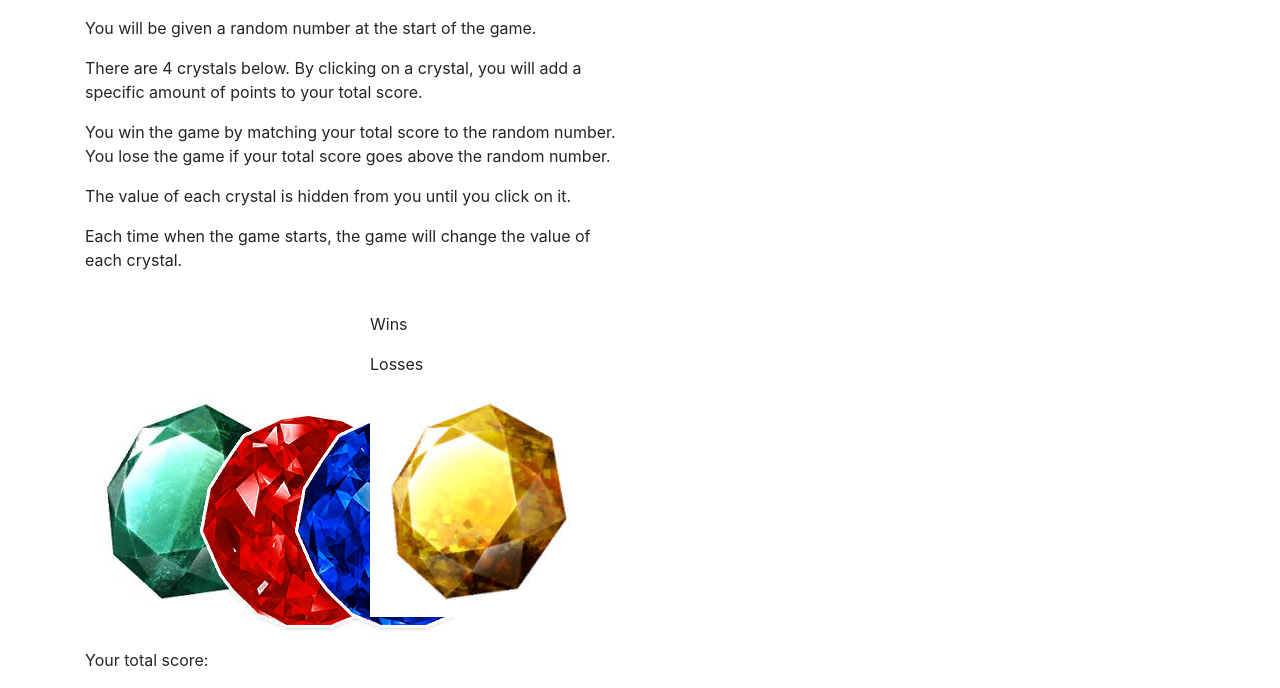
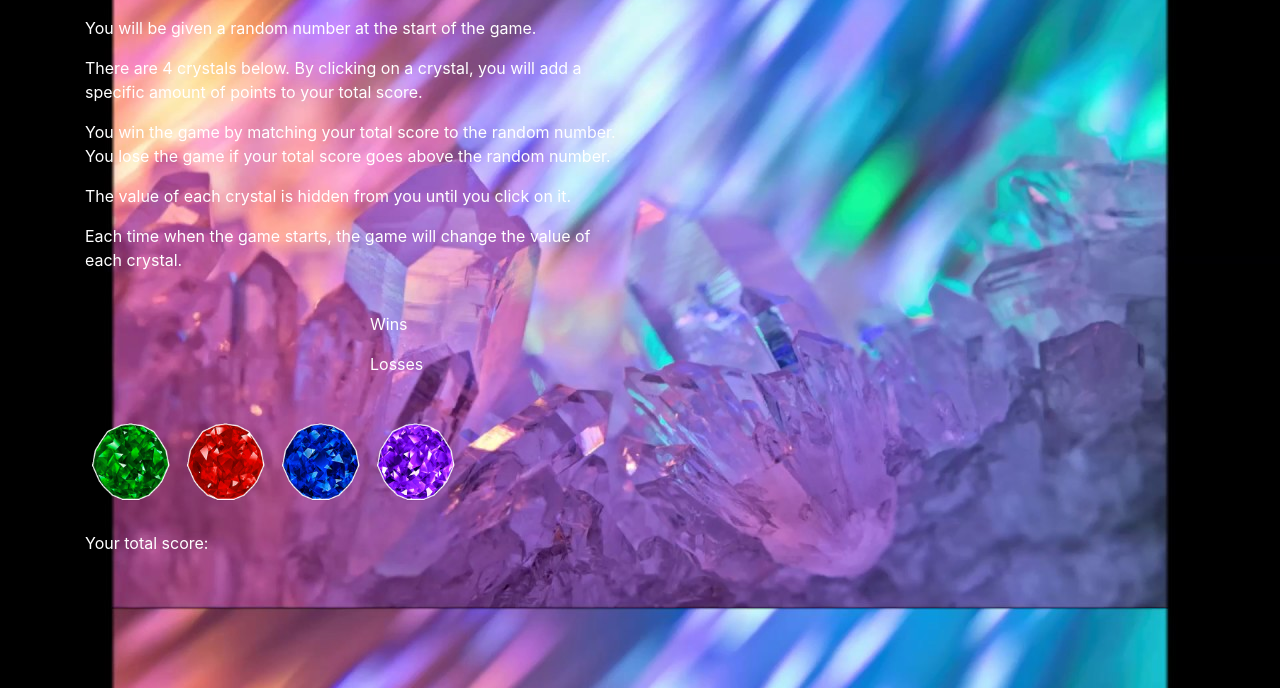
Before and after one commit to zirris512/unit-4-game, a plain HTML site: page index.html in a window 1280 px wide. Shown: the part 112-800 px from the top of the page. Drawn offline with nearby package versions, Linux system fonts and the light colour scheme.

Commit message:
updated images, modified css

```diff
--- a/assets/css/style.css
+++ b/assets/css/style.css
@@ -0,0 +1,17 @@
+p {
+    color: white;
+}
+
+h1 {
+    color: aquamarine;
+}
+
+img {
+    max-width: 140%;
+    max-height: 140%;
+}
+
+body {
+    background-image: url("crystal_background.jpg");
+    background-size: 100%;
+}
--- a/index.html
+++ b/index.html
@@ -9,6 +9,7 @@
     </head>
     <body>
         <script type="text/javascript" src="https://cdnjs.cloudflare.com/ajax/libs/jquery/3.2.1/jquery.min.js"></script>
+        <script type="text/javascript" src="assets/javascript/game.js"></script>
         <div class="container">
             <div class="row">
                 <div class="col-lg-4 crystal-title">
@@ -28,27 +29,27 @@
 
             <div class="row">
                 <div class="col-lg-3 ran-num">
-                    <h2><span id="random-number"></span></h2>
+                    <p><span id="random-number"></span></p>
                 </div>
                 <div class="col-lg-1 score">
                     <p>Wins <span id="number-wins"></span></p>
                     <p>Losses <span id="number-loss"></span></p>
                 </div>
-            </div>
+            </div><br>
             <div class="row">
                 <div class="col-lg-1">
-                    <img src="assets/images/emerald.jpg" alt="" class="gems">
+                    <img src="assets/images/emerald.png" alt="" id="emerald">
                 </div>
                 <div class="col-lg-1">
-                    <img src="assets/images/ruby.png" alt="" class="gems">
+                    <img src="assets/images/ruby.png" alt="" id="ruby">
                 </div>
                 <div class="col-lg-1">
-                    <img src="assets/images/sapphire.png" alt="" class="gems">
+                    <img src="assets/images/sapphire.png" alt="" id="sapphire">
                 </div>
                 <div class="col-lg-1">
-                    <img src="assets/images/topaz.jpg" alt="" class="gems">
+                    <img src="assets/images/amethyst.png" alt="" id="amethyst">
                 </div>
-            </div>
+            </div><br>
             <div class="row">
                 <div class="col-lg-3">
                     <p>Your total score: <span id="total-score" class="ttl-score"></span></p>
```
Also changed, not shown: assets/css/crystal_background.jpg (renamed from assets/images/crystal_background.jpg), assets/images/amethyst.png (added), assets/images/emerald.jpg (deleted), assets/images/emerald.png (added), assets/images/topaz.jpg (deleted).
